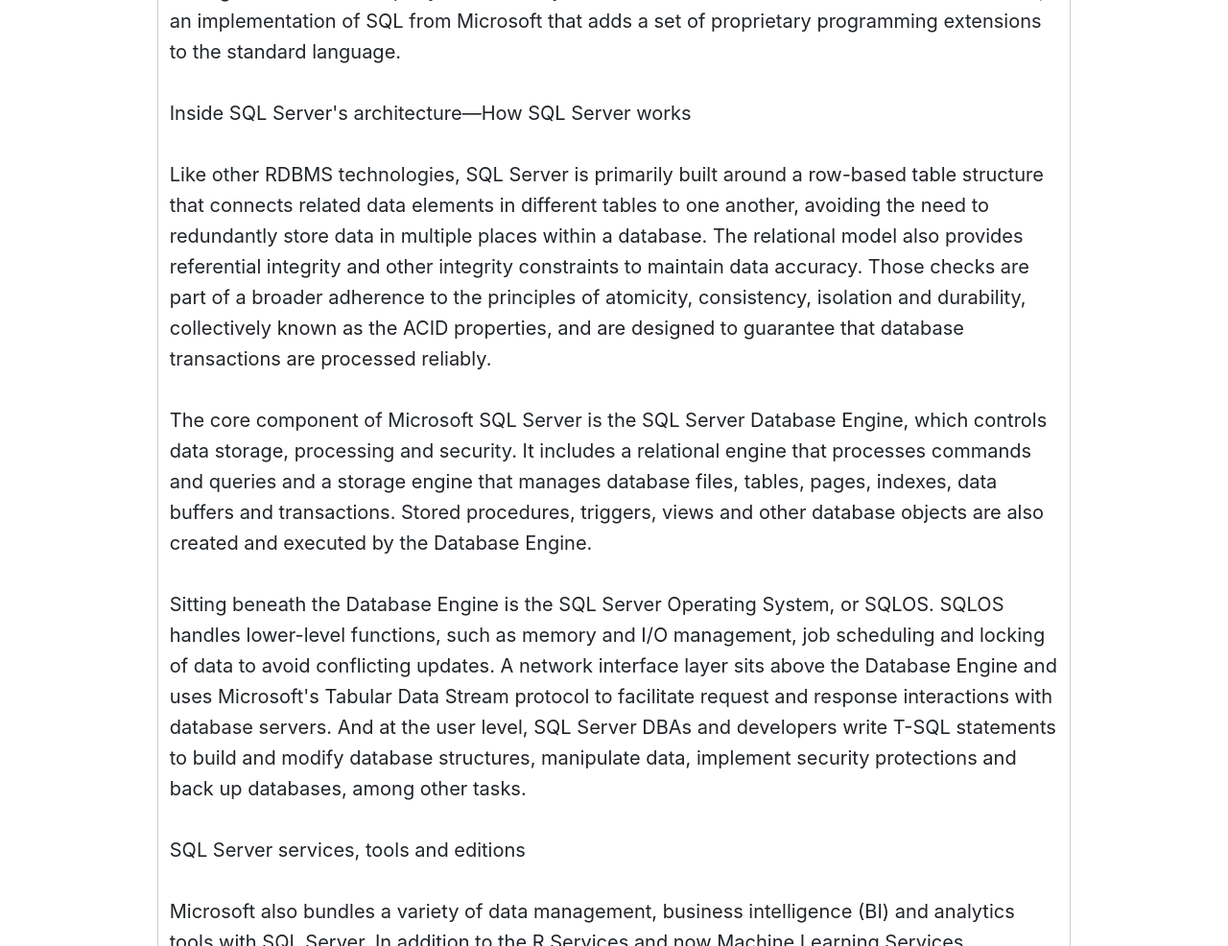
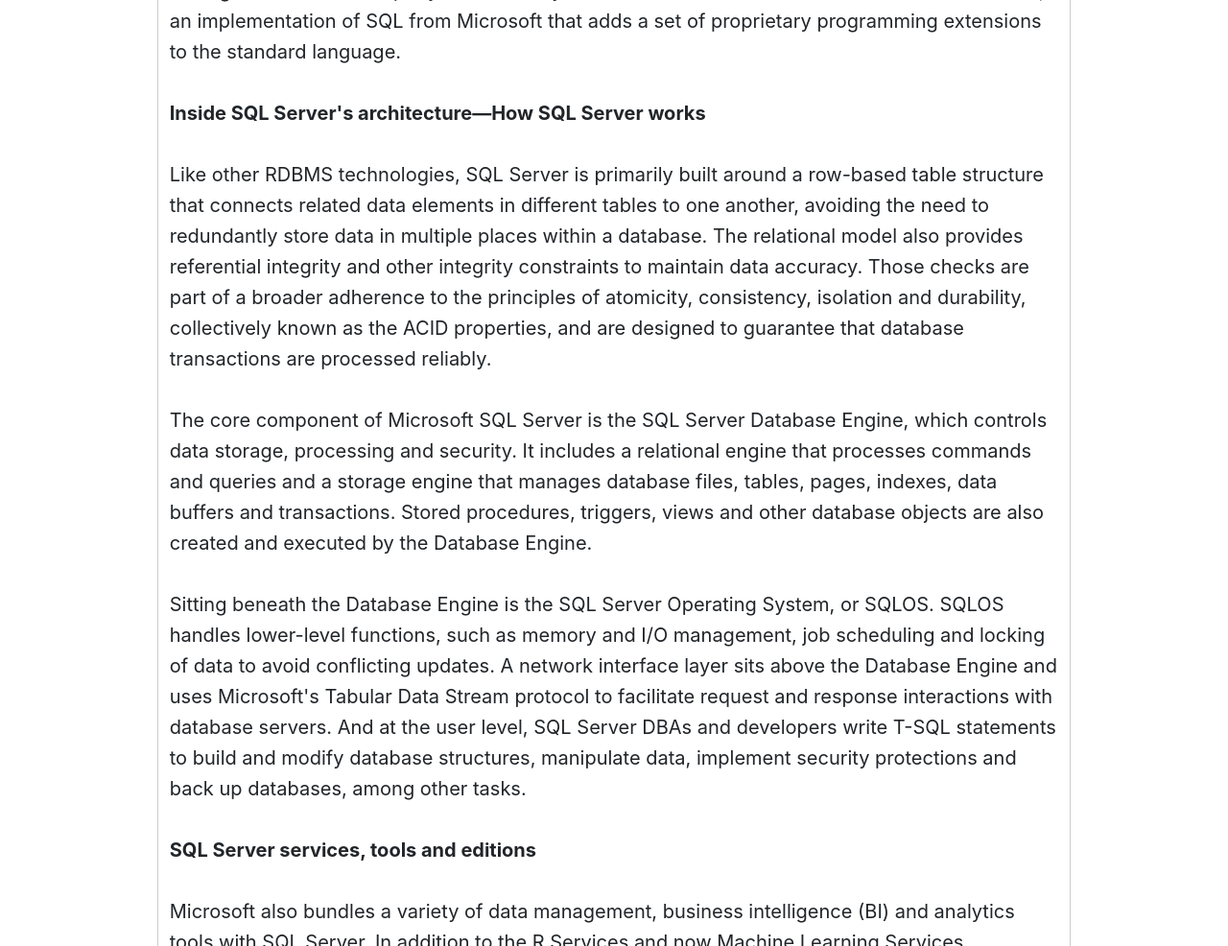
Before and after one commit to Montana-Media-Arts/461_WebServer-Fall2020, a Jekyll site: the page built from modules/week-2/_posts/2017-01-06-databases.md, in a window 1280 px wide. Shown: the part 899-1885 px from the top of the page at 96% size. Built offline with Jekyll 4.4.1, drawn with Linux system fonts in a browser that asks for light colours; nearby versions of some CDN libraries.

```diff
--- a/modules/week-2/_posts/2017-01-06-databases.md
+++ b/modules/week-2/_posts/2017-01-06-databases.md
@@ -16,7 +16,7 @@ module: 1
 
 <p>Like other RDBMS software, Microsoft SQL Server is built on top of SQL, a standardized programming language that database administrators (DBAs) and other IT professionals use to manage databases and query the data they contain. SQL Server is tied to Transact-SQL (T-SQL), an implementation of SQL from Microsoft that adds a set of proprietary programming extensions to the standard language.</p>
 
-<p>Inside SQL Server's architecture—How SQL Server works  </p>
+<p><b>Inside SQL Server's architecture—How SQL Server works</b></p>
 
 <p>Like other RDBMS technologies, SQL Server is primarily built around a row-based table structure that connects related data elements in different tables to one another, avoiding the need to redundantly store data in multiple places within a database. The relational model also provides referential integrity and other integrity constraints to maintain data accuracy. Those checks are part of a broader adherence to the principles of atomicity, consistency, isolation and durability, collectively known as the ACID properties, and are designed to guarantee that database transactions are processed reliably.</p>
 
@@ -24,7 +24,7 @@ module: 1
 
 <p>Sitting beneath the Database Engine is the SQL Server Operating System, or SQLOS. SQLOS handles lower-level functions, such as memory and I/O management, job scheduling and locking of data to avoid conflicting updates. A network interface layer sits above the Database Engine and uses Microsoft's Tabular Data Stream protocol to facilitate request and response interactions with database servers. And at the user level, SQL Server DBAs and developers write T-SQL statements to build and modify database structures, manipulate data, implement security protections and back up databases, among other tasks.</p>
 
-<p>SQL Server services, tools and editions</p>
+<p><b>SQL Server services, tools and editions</b></p>
 
 <p>Microsoft also bundles a variety of data management, business intelligence (BI) and analytics tools with SQL Server. In addition to the R Services and now Machine Learning Services technology that first appeared in SQL Server 2016, the data analysis offerings include SQL Server Analysis Services, an analytical engine that processes data for use in BI and data visualization applications, and SQL Server Reporting Services, which supports the creation and delivery of BI reports.</p>
 
```
